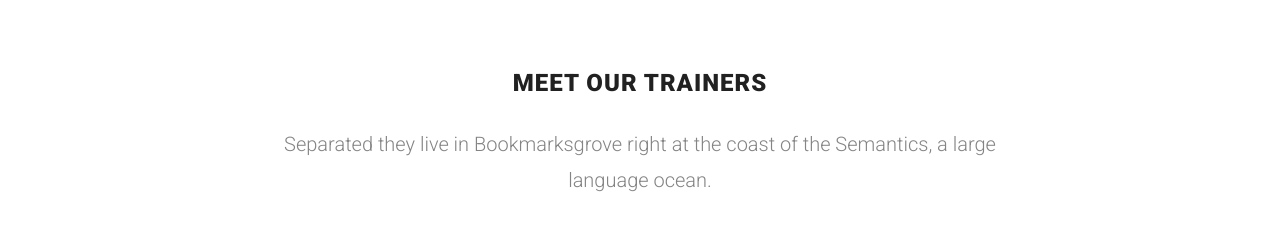
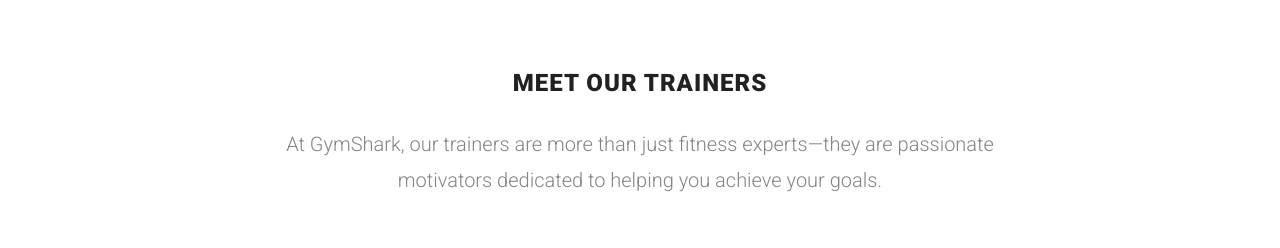
Before and after one commit to chai-py/cpnt201-project-fitness, a plain HTML site: page about.html in a window 1280 px wide. Shown: the part 1820-2068 px from the top of the page. Drawn offline with Linux system fonts and the light colour scheme; files whose address does not match are found by name.

Commit message:
updated our trainers

```diff
--- a/about.html
+++ b/about.html
@@ -230,8 +230,9 @@
                 <div class="heading-section text-center animate-box">
                   <h2>Meet Our Trainers</h2>
                   <p>
-                    Separated they live in Bookmarksgrove right at the coast of
-                    the Semantics, a large language ocean.
+                    At GymShark, our trainers are more than just fitness
+                    experts—they are passionate motivators dedicated to helping
+                    you achieve your goals.
                   </p>
                 </div>
               </div>
```
Also changed, not shown: index.html (+3 -2 lines), trainer.html (+3 -2 lines).
